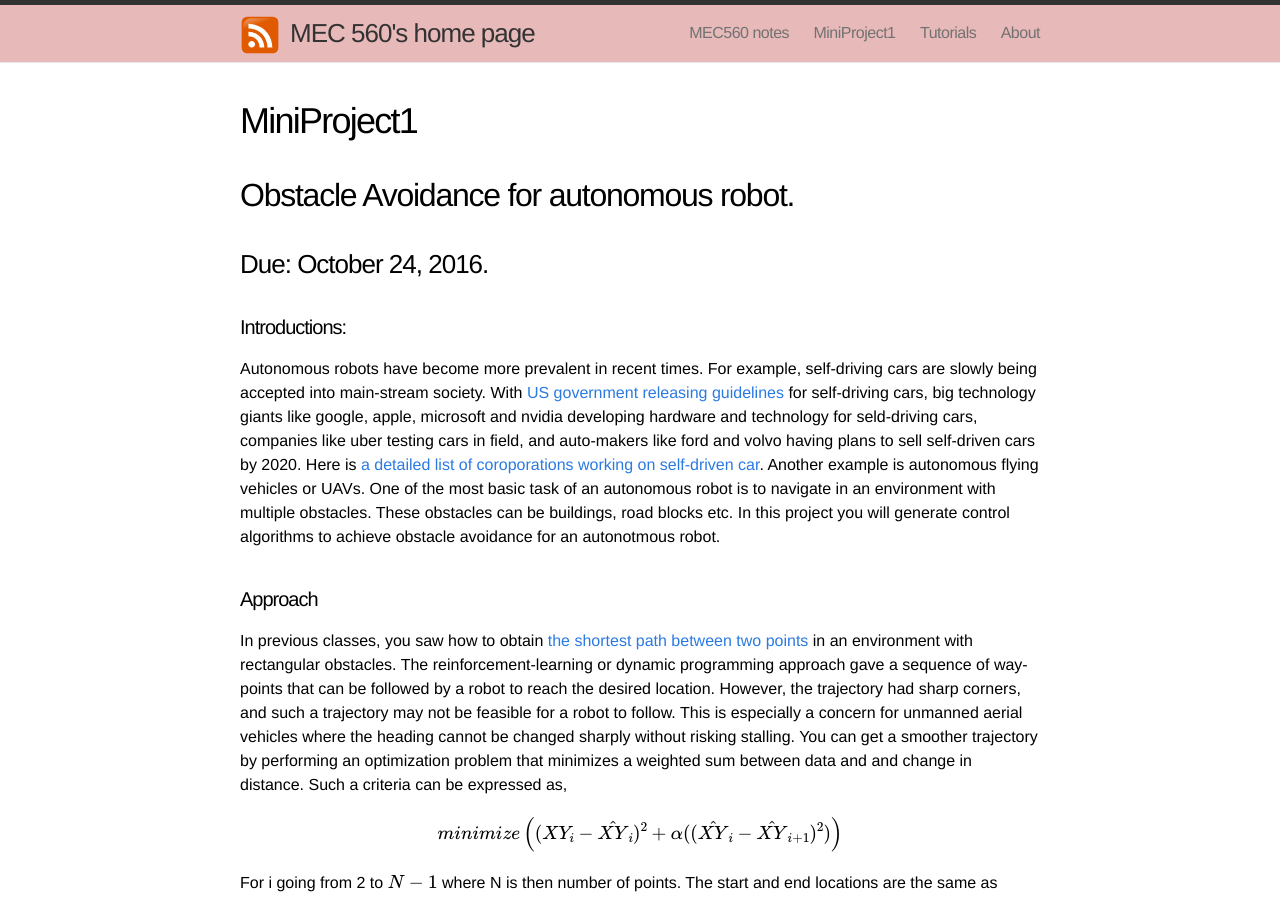
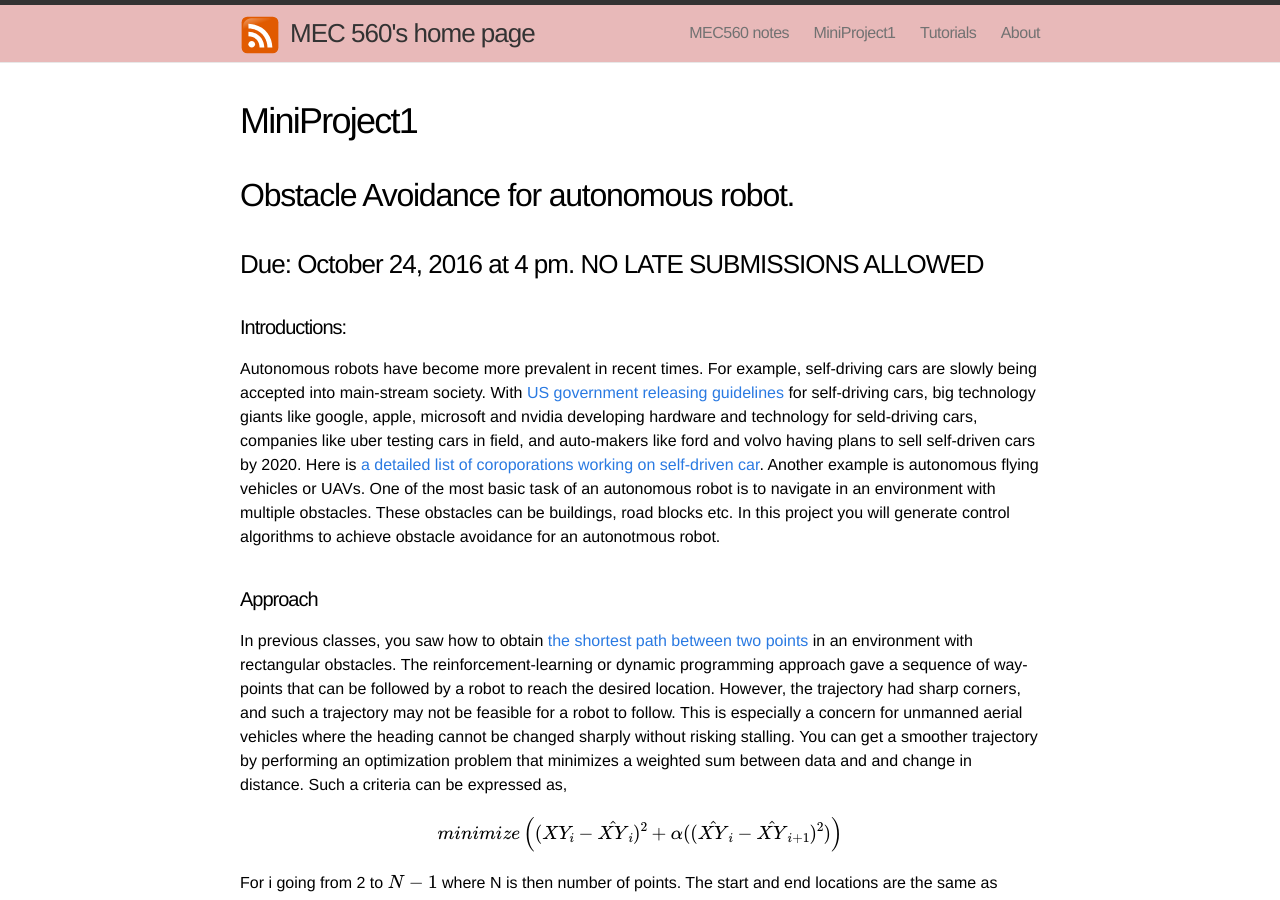
Before and after one commit to mec560sbu/mec560sbu.github.io, a Jekyll site: the page built from MiniProject.md, in a window 1280 px wide and 900 px high. Built offline with Jekyll 4.4.1, drawn with Linux system fonts in a browser that asks for light colours; formulas are drawn with MathJax 3.

Commit message:
Added submission dates

```diff
--- a/MiniProject.md
+++ b/MiniProject.md
@@ -8,8 +8,7 @@ permalink: miniproject1
 
 
 ## Obstacle Avoidance for autonomous robot.
-### Due: October 24, 2016.
-
+### Due: October 24, 2016 at 4 pm. NO LATE SUBMISSIONS ALLOWED
 
 
 #### Introductions:
```
